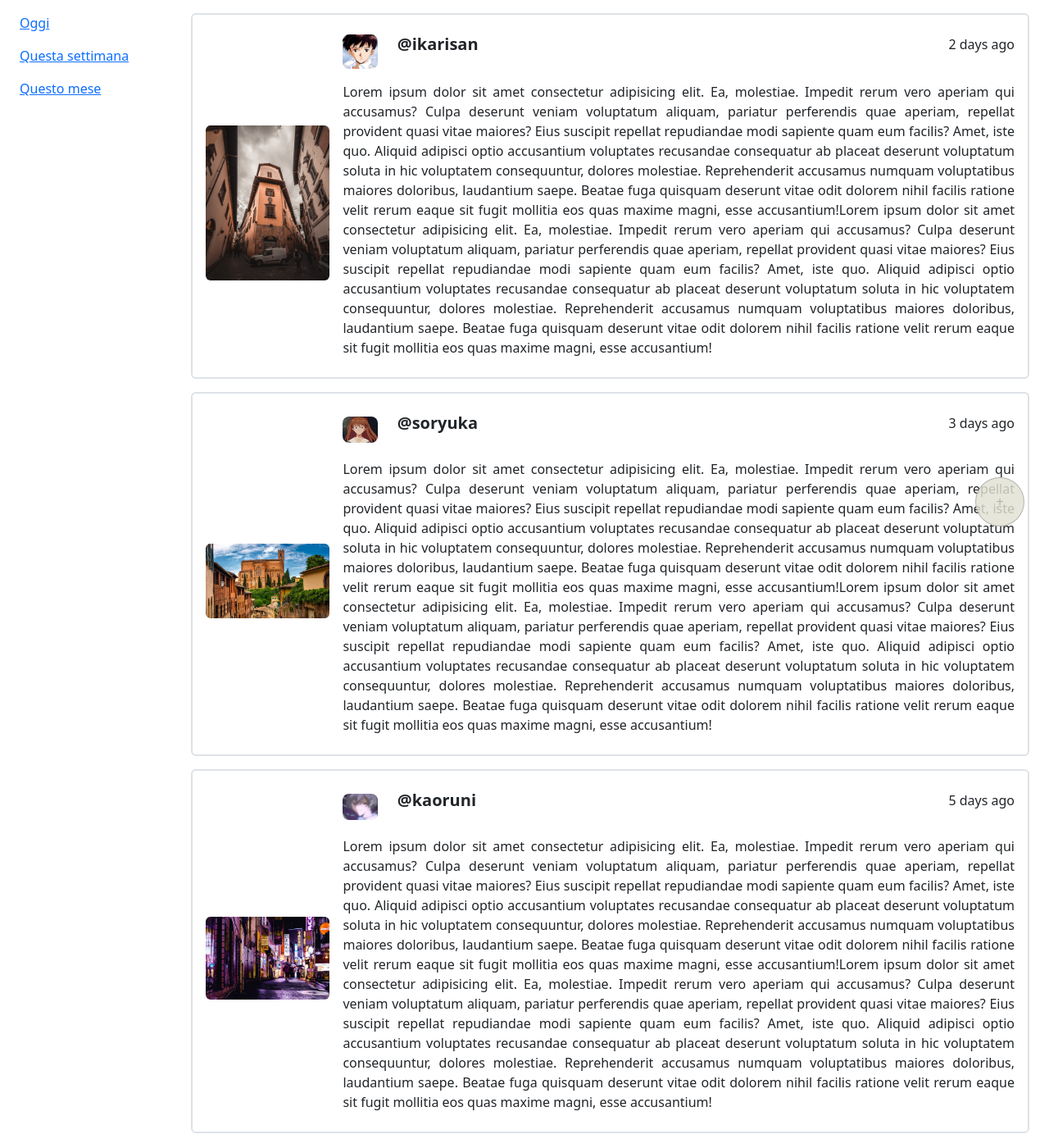
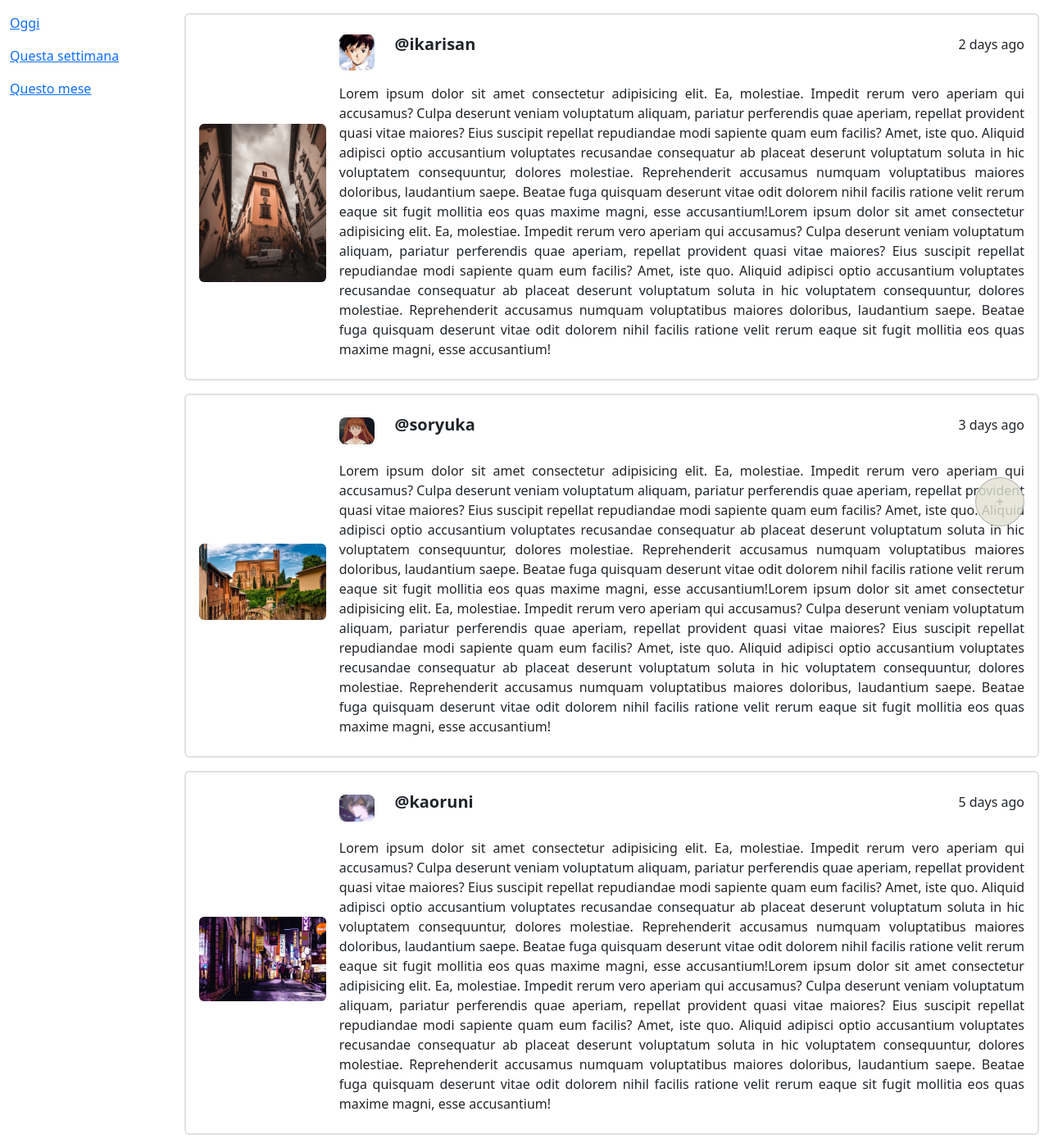
Before and after one commit to nMaax/iaw-workspace, a Flask app: page / in a window 1280 px wide. Shown: the part 128-1528 px from the top of the page at 82% size. Run offline with Flask 2, Linux system fonts and the light colour scheme.

Commit message:
Cleaned about.html

```diff
--- a/templates/index.html
+++ b/templates/index.html
@@ -3,7 +3,7 @@
 {% block content %}
 
 <!-- ASIDE + ARTICLES -->
-<div class="row m-auto">
+<div class="row">
 
     <!-- ASIDE BAR -->
     <aside class="col-12 col-lg-2">
@@ -48,6 +48,7 @@
     {% endfor %}
 
     </main>
+</div>
 
 <!-- Plus Button fixed over page-->
 <button class="plus-button">+</button>
```
Also changed, not shown: templates/about.html (indentation only).
